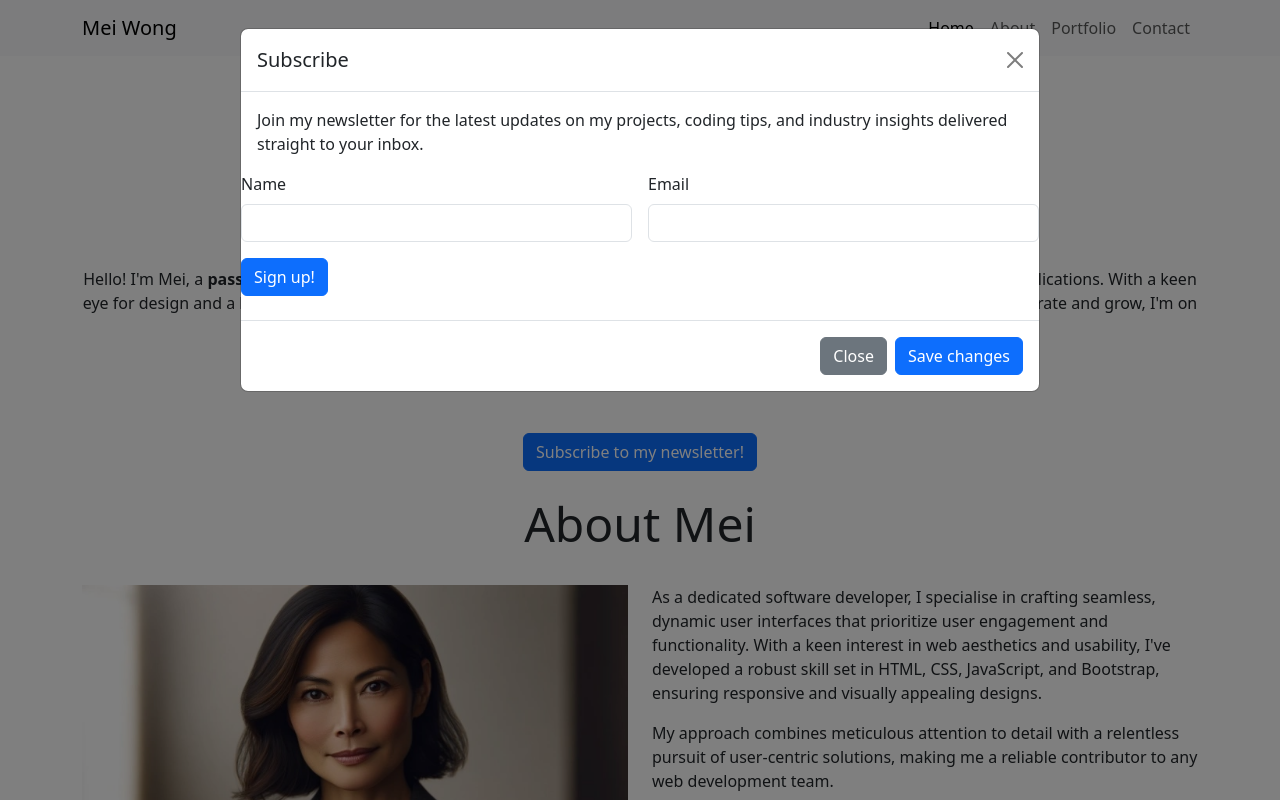
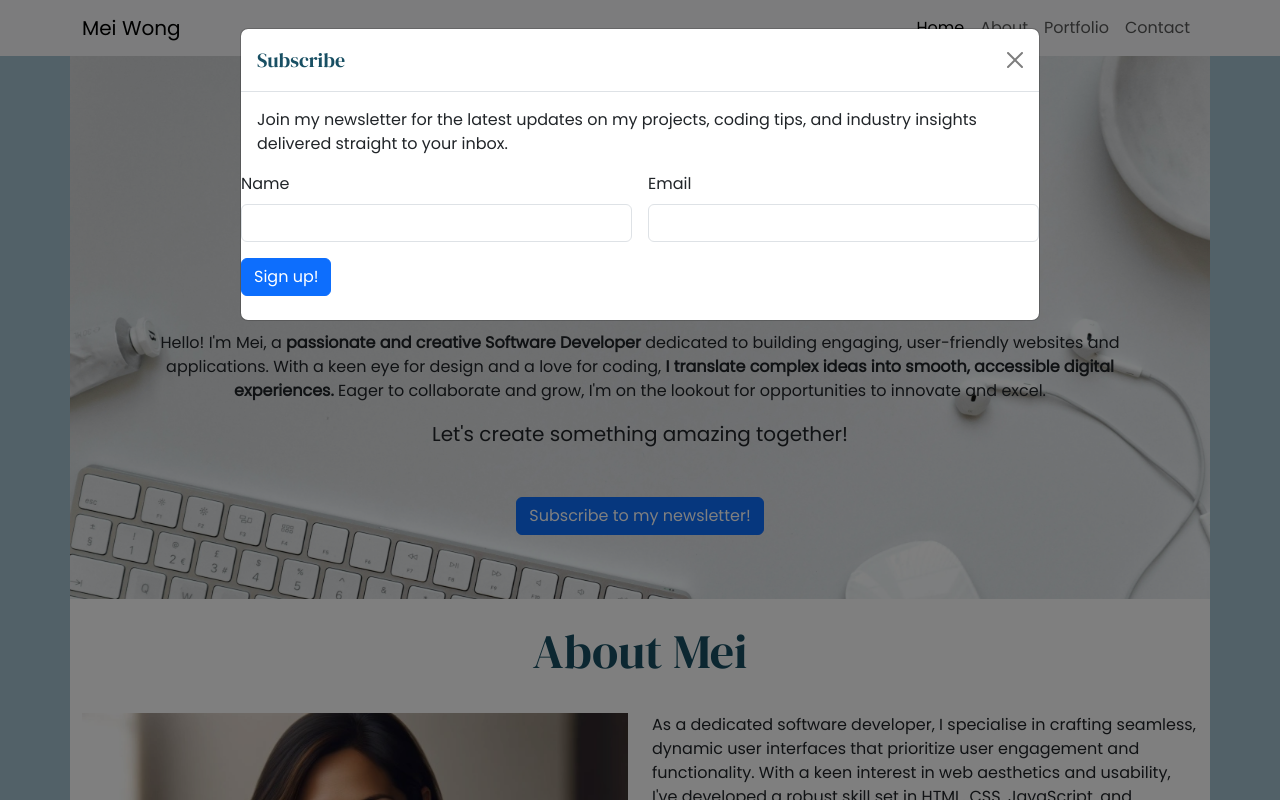
Before and after one commit to Dmolloy/bootstrap-tutorial, a plain HTML site: page index.html in a window 1280 px wide. Both pictures are taken after a click on the button "Subscribe to my newsletter!". Shown: the top 800 px of the page. Drawn offline with nearby package versions, Linux system fonts and the light colour scheme.

Commit message:
First customer style changes

```diff
--- /dev/null
+++ b/assets/css/style.css
@@ -0,0 +1,49 @@
+/*
+    #a4c2d1; egg blue
+    #dbdcde; light grey
+    #1f7798; mid-blue
+    #184f63; dark-blue
+*/
+
+/* global styles */
+
+@import url('https://fonts.googleapis.com/css2?family=DM+Serif+Display:ital@0;1&family=Poppins&display=swap');
+
+/* Header */
+
+#hero {
+    min-height: 500px;
+    background-image: url(../images/background.webp);
+    background-size: cover;
+    background-position: 50% 70%;
+    background-color: #dbdcde; /*light grey*/
+    padding: 5% 7%;
+}
+
+body {
+    font-family: "Poppins", sans-serif;
+    background-color:  #a4c2d1; /*egg blue*/
+}
+
+h1, h2 {
+    font-family: "DM Serif Display", serif;
+    color: #184f63; /*dark-blue*/
+}
+
+/* About section */
+
+#about {
+    background-color: white;
+}
+
+/* Portfolio */
+
+#portfolio {
+    background-color: #dbdcde; /*light grey*/
+}
+
+/* Contact section */
+
+#contact {
+    background-color: white;
+}
--- a/index.html
+++ b/index.html
@@ -8,6 +8,7 @@
     <!-- Bootstrap CSS Link -->
     <link href="https://cdn.jsdelivr.net/npm/bootstrap@5.3.3/dist/css/bootstrap.min.css" rel="stylesheet"
         integrity="sha384-QWTKZyjpPEjISv5WaRU9OFeRpok6YctnYmDr5pNlyT2bRjXh0JMhjY6hW+ALEwIH" crossorigin="anonymous">
+    <link rel="stylesheet" href="assets/css/style.css">
 </head>
 
 <body>
@@ -246,10 +247,6 @@
             </button>
         </div>
     </form>
-      <div class="modal-footer">
-        <button type="button" class="btn btn-secondary" data-bs-dismiss="modal">Close</button>
-        <button type="button" class="btn btn-primary">Save changes</button>
-      </div>
     </div>
   </div>
 </div>
```
Also changed, not shown: assets/images/background.webp (added).
